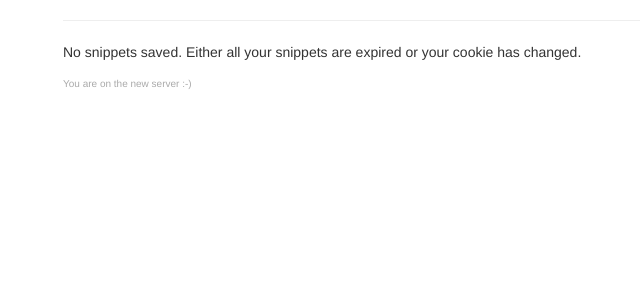
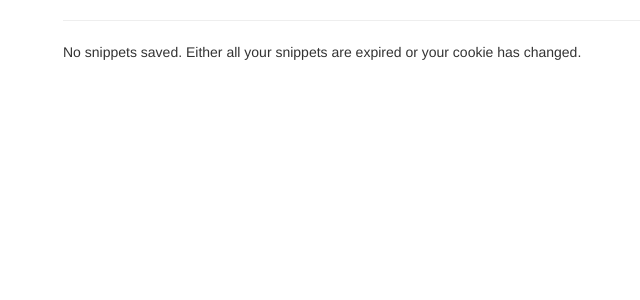
Before and after one commit to DarrenOfficial/dpaste, a Django app: template dpaste/templates/dpaste/snippet_list.html in a window 1280 px wide. Shown: the part 60-360 px from the top of the page, without its empty margins (27-667 px from the left). Run offline with Django 3.2, Linux system fonts and the light colour scheme; the template is opened without the code that fills it, so the values that code supplies are empty; parts of the project's set-up code (start-up, migrations or seed data) failed here and were passed over; some libraries are stand-ins or nearby versions.

Commit message:
Removed message

```diff
--- a/dpaste/templates/dpaste/base.html
+++ b/dpaste/templates/dpaste/base.html
@@ -24,8 +24,6 @@
     {% block page %}
         PAGE MISSING
     {% endblock %}
-
-    <small style="color:#aaa;font-size:10px; margin: 1em 0">You are on the new server :-)</small>
 </div>
 
 {% block script_footer %}
```
Also changed, not shown: 1 other file.
